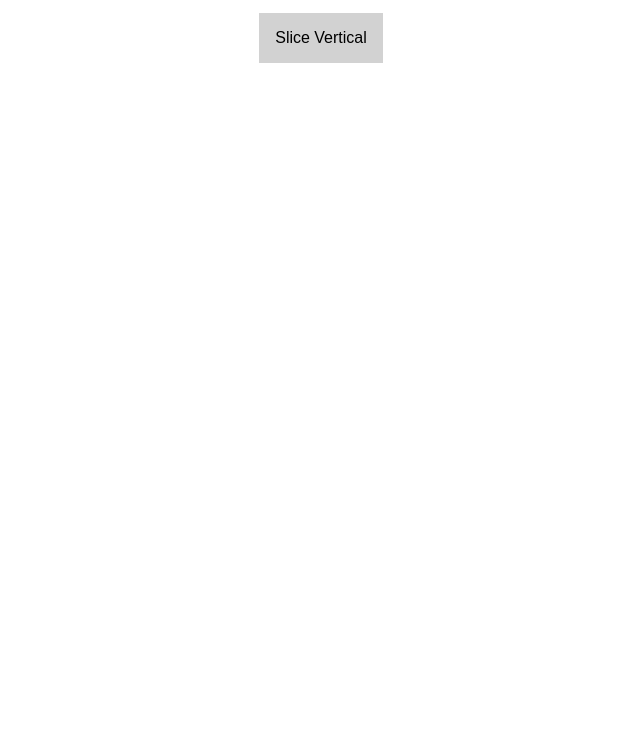
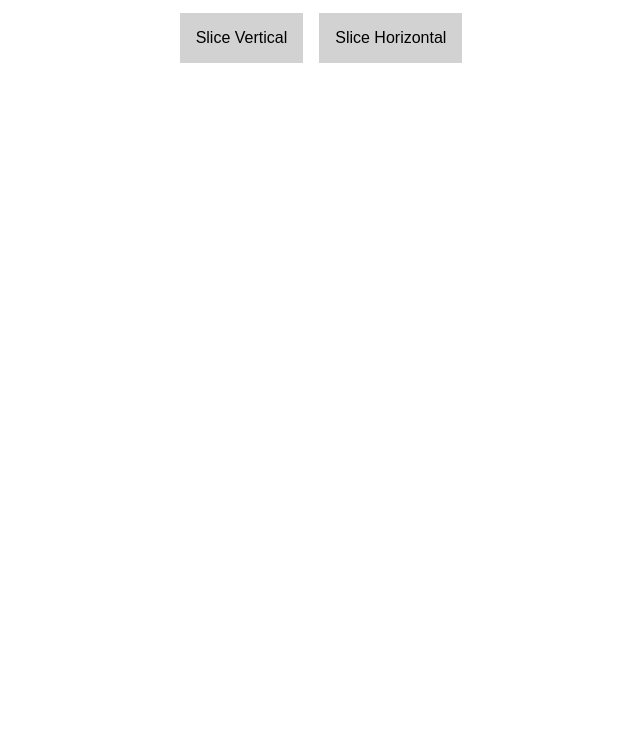
Before and after one commit to andy922200/css3-animations-transforms-and-transitions-ultimate-guide, a plain HTML site: page section6/6-3/index.html in a window 1280 px wide. Shown: the part 62-800 px from the top of the page, without its empty margins (319-959 px from the left). Drawn offline with Linux system fonts and the light colour scheme.

Commit message:
1. finish section 6-3-2

```diff
--- a/section6/6-3/index.html
+++ b/section6/6-3/index.html
@@ -5,7 +5,7 @@
     <meta charset="UTF-8">
     <meta http-equiv="X-UA-Compatible" content="IE=edge">
     <meta name="viewport" content="width=device-width, initial-scale=1.0">
-    <title>Section 6-3 - Slice Vertical Button Effects</title>
+    <title>Section 6-3 - Slice Vertical & Horizontal Button Effects</title>
     <link rel="stylesheet" href="style.css">
 </head>
 
@@ -17,6 +17,10 @@
         <button class="button slice-vertical">
             <span>Slice Vertical</span>
         </button>
+
+        <button class="button slice-horizontal">
+            <span>Slice Horizontal</span>
+        </button>
     </div>
 
 </body>
--- a/section6/6-3/style.css
+++ b/section6/6-3/style.css
@@ -18,13 +18,15 @@ button{
     overflow: hidden;
 }
 
-.slice-vertical span{
+.slice-vertical span,
+.slice-horizontal span{
     position: relative;
     z-index:2;
     transition: color 0.4s;
 }
 
-.slice-vertical:hover span{
+.slice-vertical:hover span,
+.slice-horizontal:hover span{
     color:white;
 }
 
@@ -54,3 +56,33 @@ button{
     top:100%;
     transition: top 0.4s;
 }
+
+.slice-horizontal::before{
+    position: absolute;
+    content: '';
+    width:100%;
+    height:50%;
+    background-color: #cc951b;
+    left:-100%;
+    top:0%;
+    transition: left 0.4s;
+}
+
+.slice-horizontal:hover::before{
+    left:0;
+}
+
+.slice-horizontal::after{
+    position: absolute;
+    content: '';
+    width:100%;
+    height:50%;
+    background-color: #cc951b;
+    right:-100%;
+    top:50%;
+    transition: right 0.4s;
+}
+
+.slice-horizontal:hover::after{
+    right:0;
+}
```
